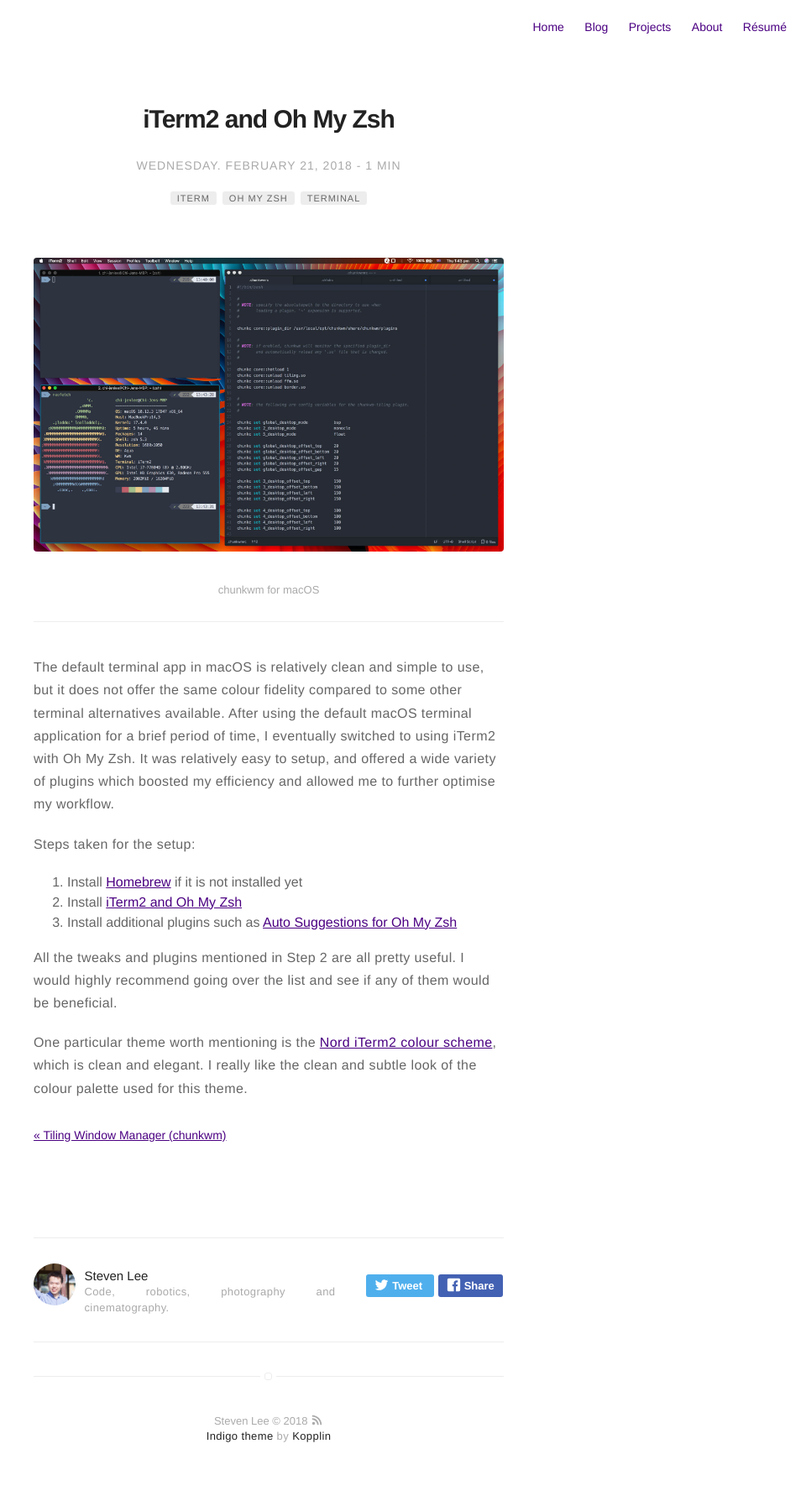
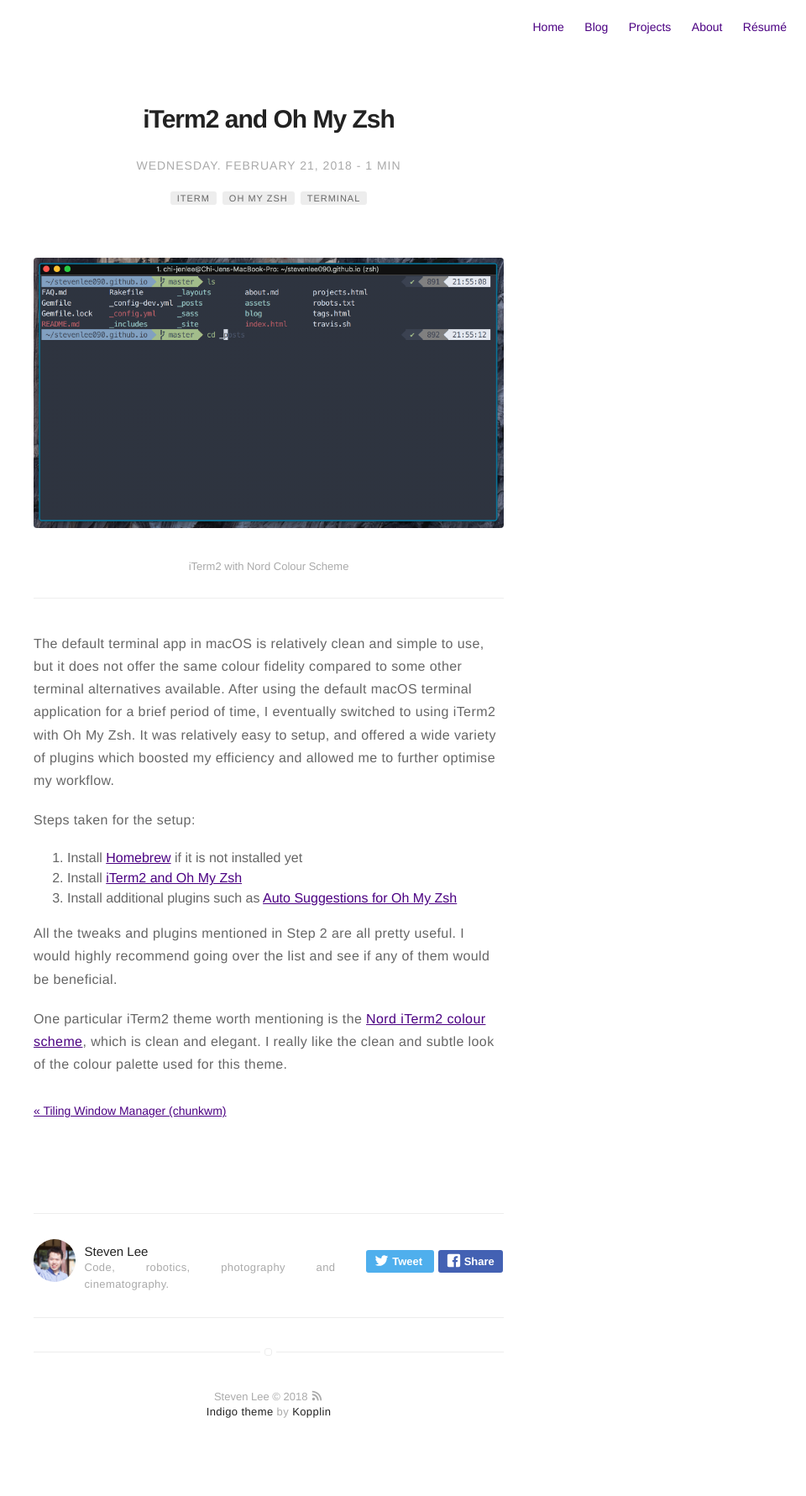
Before and after one commit to stevenlee090/stevenlee090.github.io, a Jekyll site: the page built from _posts/2018-02-21-iterm-ohmyzsh.markdown, in a window 1280 px wide. Shown: the whole page at 84% size, without its empty margins (320-1280 px from the left). Built offline with Jekyll 4.4.1, drawn with Linux system fonts in a browser that asks for light colours; after the commit the page ends 1754 px from its top, so only the background shows below that.

Commit message:
iterm2 blog post v2

```diff
--- a/_posts/2018-02-21-iterm-ohmyzsh.markdown
+++ b/_posts/2018-02-21-iterm-ohmyzsh.markdown
@@ -2,7 +2,7 @@
 title: "iTerm2 and Oh My Zsh"
 layout: post
 date: 2018-02-21 21:21
-image: /assets/images/markdown.jpg
+image: /assets/images/iterm.png
 headerImage: false
 tag:
 - iterm
@@ -14,8 +14,8 @@
 description: iTerm2 terminal setup in macOS
 ---
 
-![chunkwm Window Manager](/assets/images/chunkwm.jpg)
-<figcaption class="caption">chunkwm for macOS</figcaption>
+![iTerm2](/assets/images/iterm.png)
+<figcaption class="caption">iTerm2 with Nord Colour Scheme</figcaption>
 
 ---
 
@@ -28,4 +28,4 @@
 
 All the tweaks and plugins mentioned in Step 2 are all pretty useful. I would highly recommend going over the list and see if any of them would be beneficial.
 
-One particular theme worth mentioning is the [Nord iTerm2 colour scheme](https://github.com/arcticicestudio/nord-iterm2), which is clean and elegant. I really like the clean and subtle look of the colour palette used for this theme.
+One particular iTerm2 theme worth mentioning is the [Nord iTerm2 colour scheme](https://github.com/arcticicestudio/nord-iterm2), which is clean and elegant. I really like the clean and subtle look of the colour palette used for this theme.
```
Also changed, not shown: assets/images/iterm.png (added).
